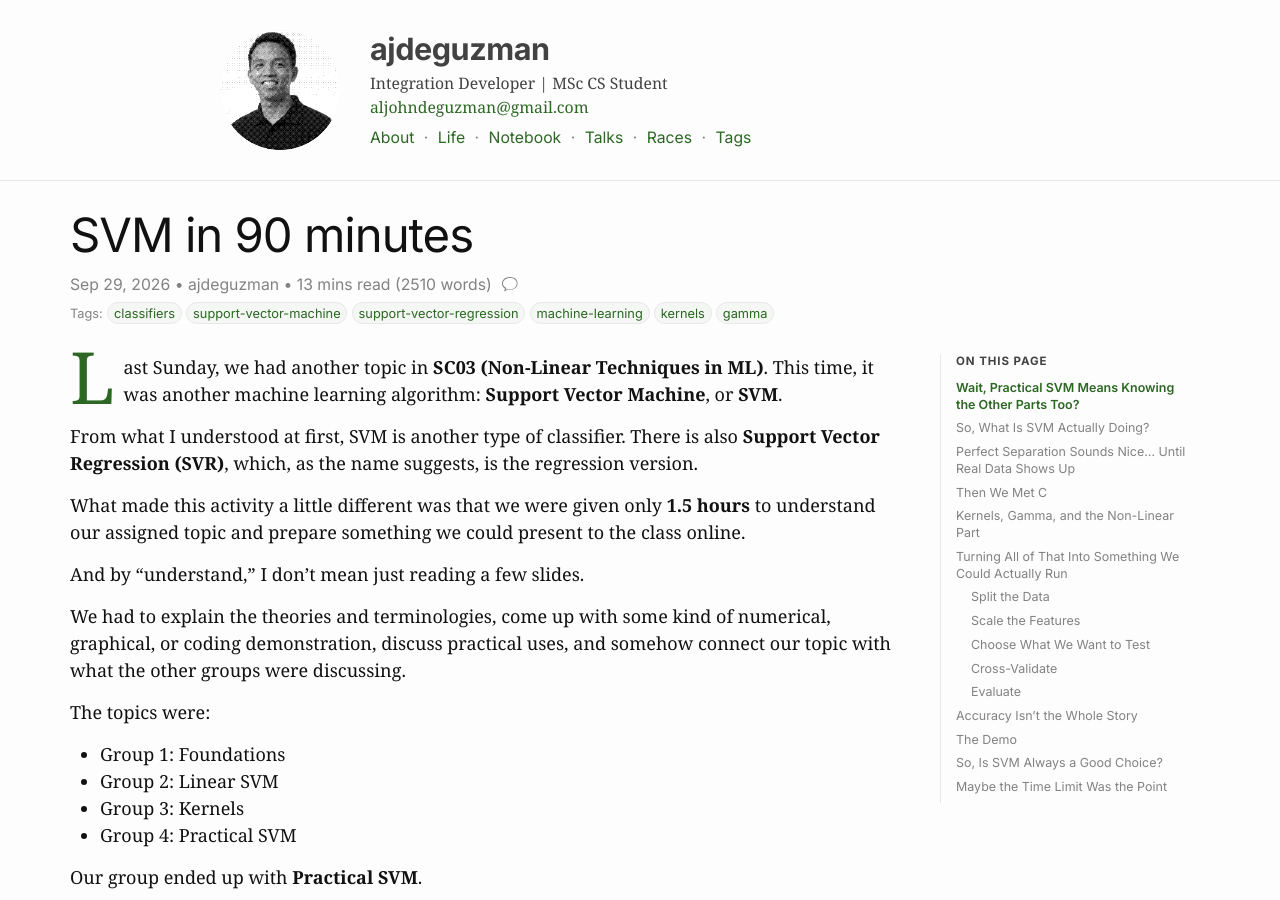
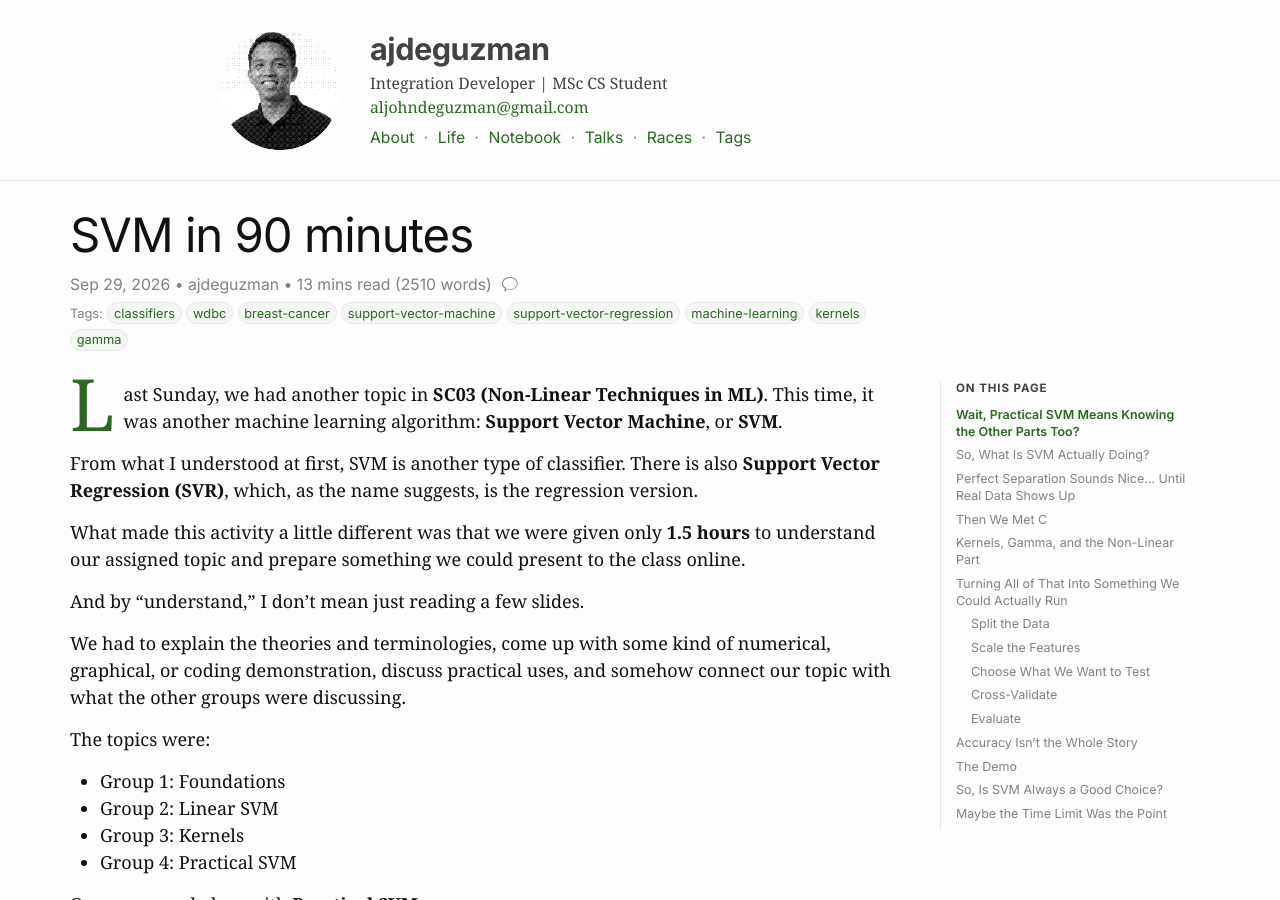
Before and after one commit to ajdeguzman/ajdeguzman.github.io, a Jekyll site: the page built from _posts/2026-09-29-svm-in-90-minutes.md, in a window 1280 px wide and 900 px high. Built offline with Jekyll 4.4.1, drawn with Linux system fonts in a browser that asks for light colours; comment, search, counter and statistics services are not loaded.

Commit message:
added tags to svm

```diff
--- a/_posts/2026-09-29-svm-in-90-minutes.md
+++ b/_posts/2026-09-29-svm-in-90-minutes.md
@@ -3,7 +3,7 @@ layout: post
 title: SVM in 90 minutes
 date: 2026-09-29 21:01 +0800
 categories: [notebook]
-tags: [classifiers, support-vector-machine, support-vector-regression, machine-learning, kernels, gamma]
+tags: [classifiers, wdbc, breast-cancer, support-vector-machine, support-vector-regression, machine-learning, kernels, gamma]
 ---
 Last Sunday, we had another topic in **SC03 (Non-Linear Techniques in ML)**.
 This time, it was another machine learning algorithm: **Support Vector Machine**, or **SVM**.
```
Also changed, not shown: 1 other file.
